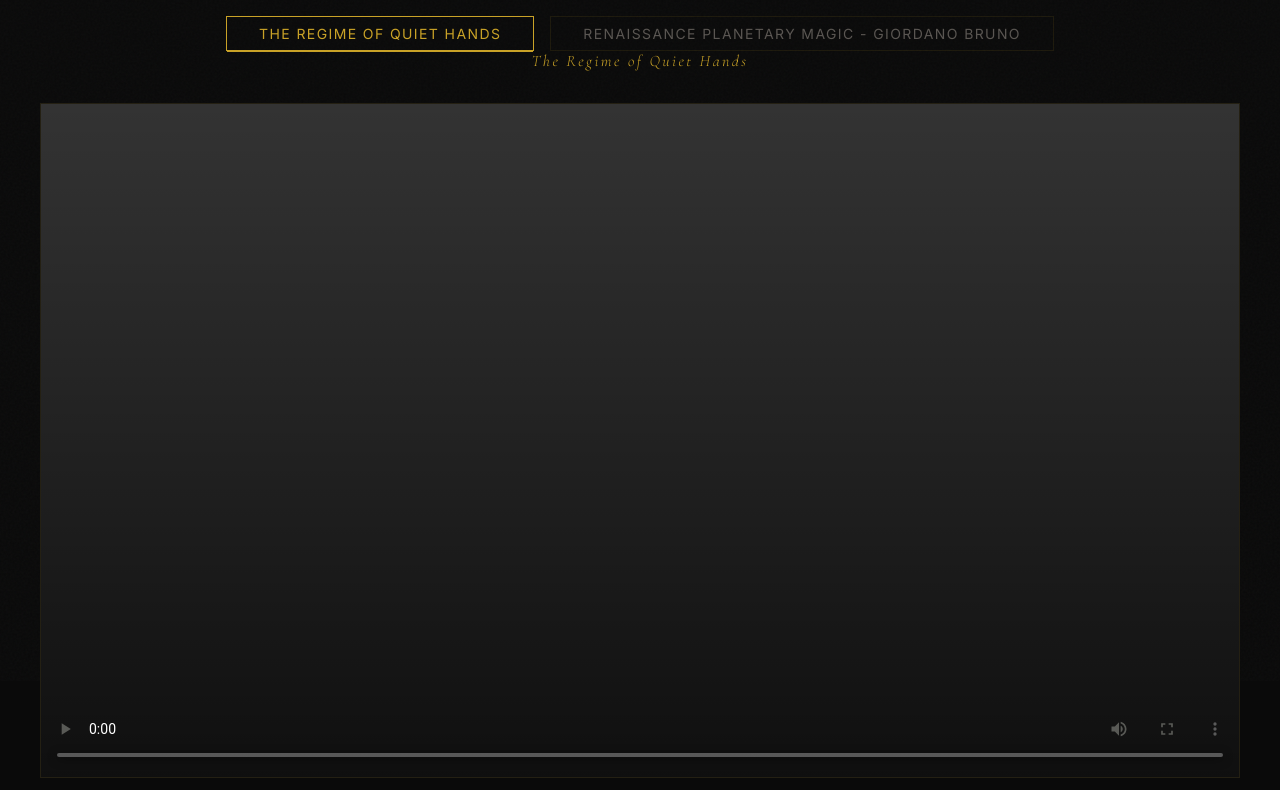
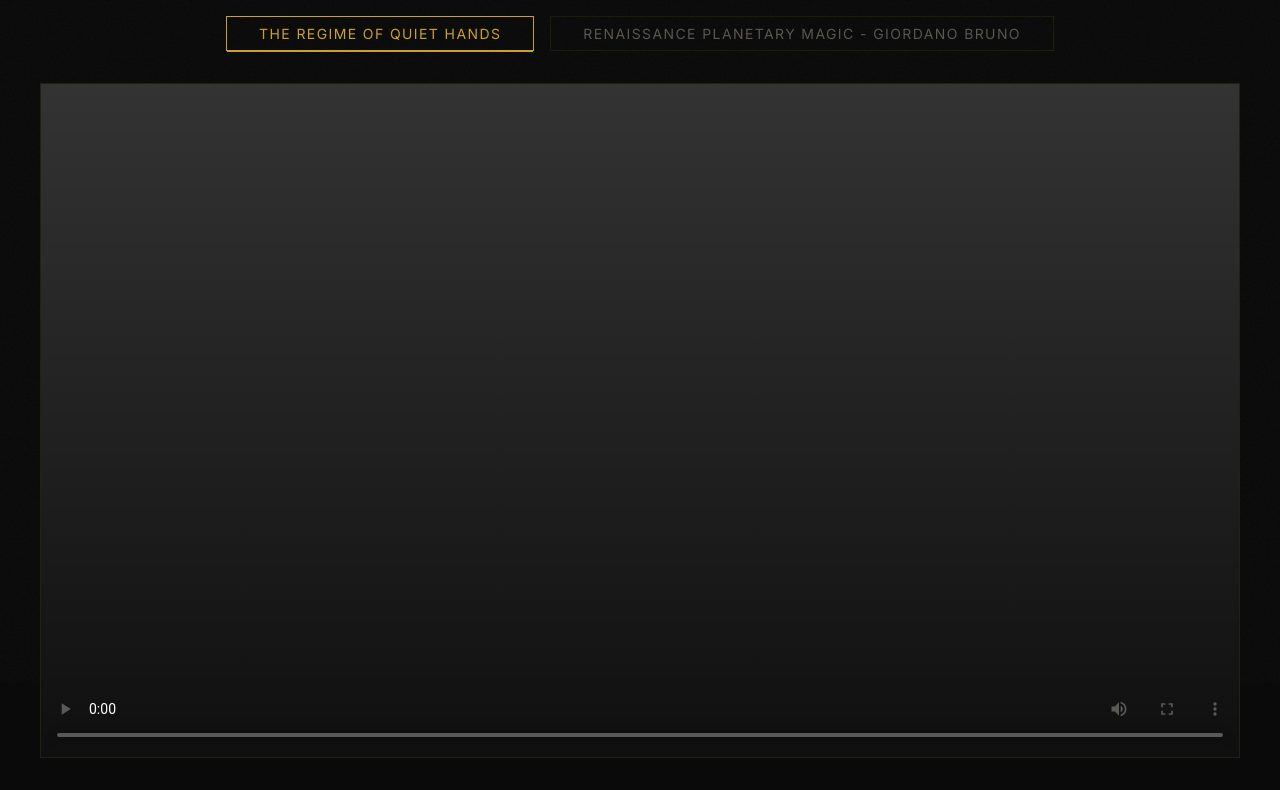
Before and after one commit to paideia1200bce/thelastpaideia, a website: page public/player.html in a window 1280 px wide. Shown: the part 119-909 px from the top of the page. Drawn offline with nearby package versions, Linux system fonts and the light colour scheme; no server answers.

Commit message:
fix ui title

```diff
--- a/public/player.html
+++ b/public/player.html
@@ -26,7 +26,7 @@
           Renaissance Planetary Magic - Giordano Bruno
         </button>
       </nav>
-      <p class="player-subtitle" id="player-subtitle">The Regime of Quiet Hands</p>
+      <!-- <p class="player-subtitle" id="player-subtitle">The Regime of Quiet Hands</p> -->
     </header>
 
     <div class="video-wrapper">
```
